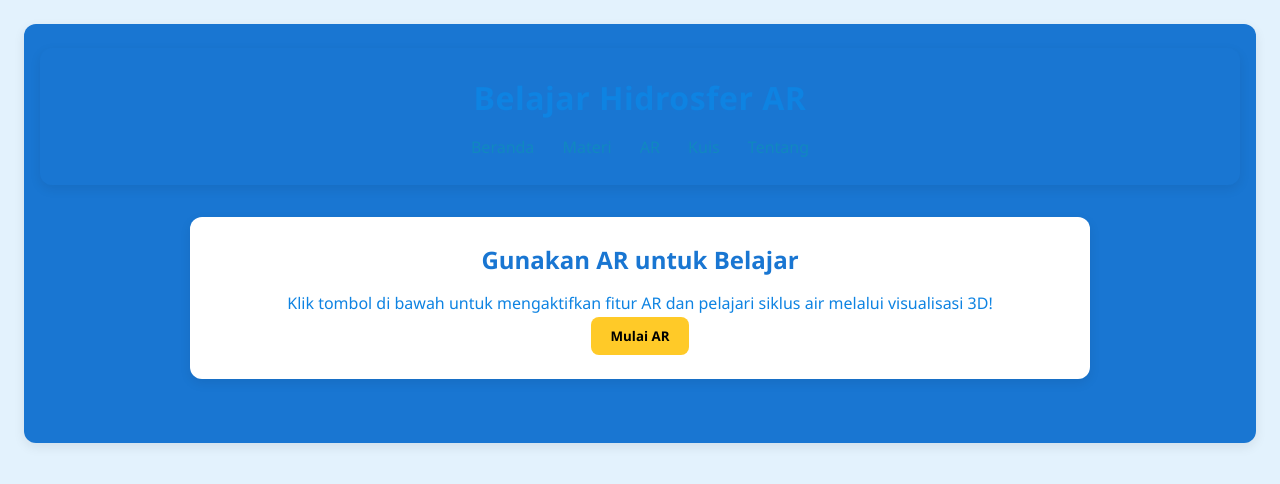
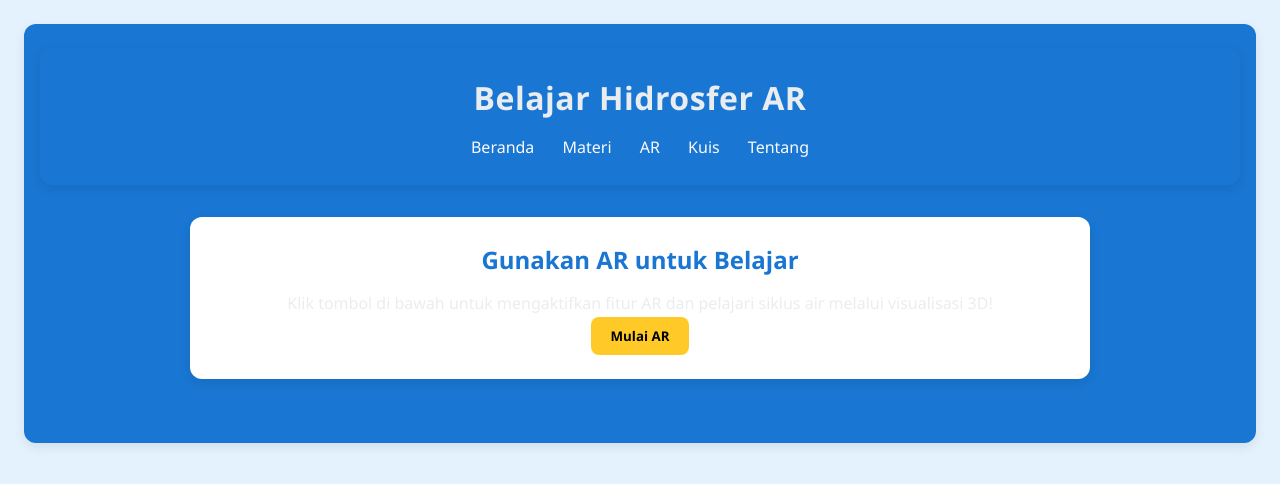
Before and after one commit to metabudi/WebAR-Hidrosfer, a plain HTML site: page index.html in a window 1280 px wide. Drawn offline with Linux system fonts and the light colour scheme.

Commit message:
Add files via upload

```diff
--- a/style.css
+++ b/style.css
@@ -25,7 +25,7 @@ body {
 
 header {
   background-color: var(--primary-color);
-  color: rgb(14, 131, 226);
+  color: rgb(234, 237, 240);
   text-align: center;
   padding: 1.5rem 1rem;
   border-radius: var(--border-radius);
@@ -44,7 +44,7 @@ nav {
 }
 
 nav a {
-  color: rgb(17, 136, 192);
+  color: rgb(251, 251, 252);
   margin: 0 12px;
   text-decoration: none;
   font-weight: 500;
```
